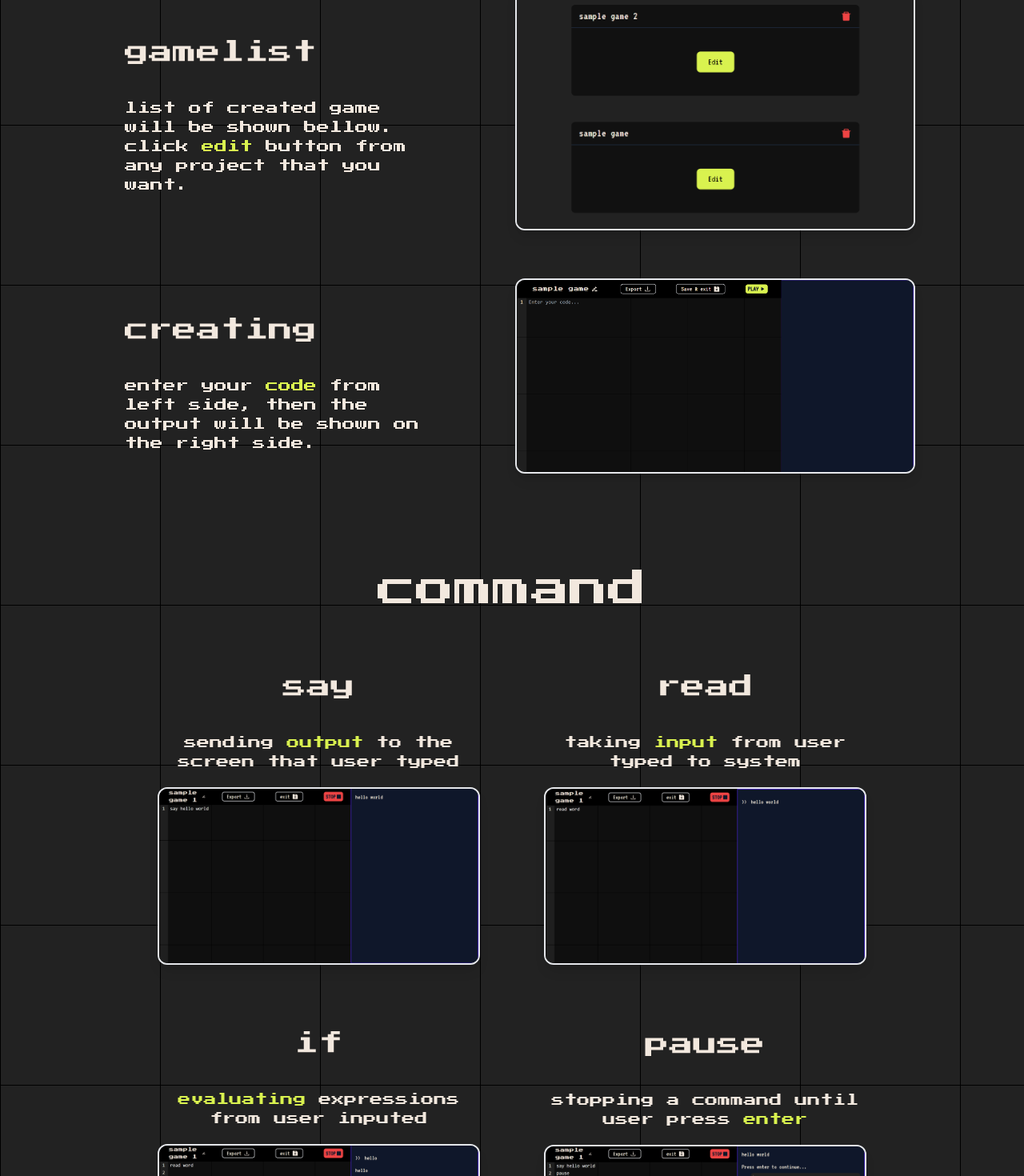
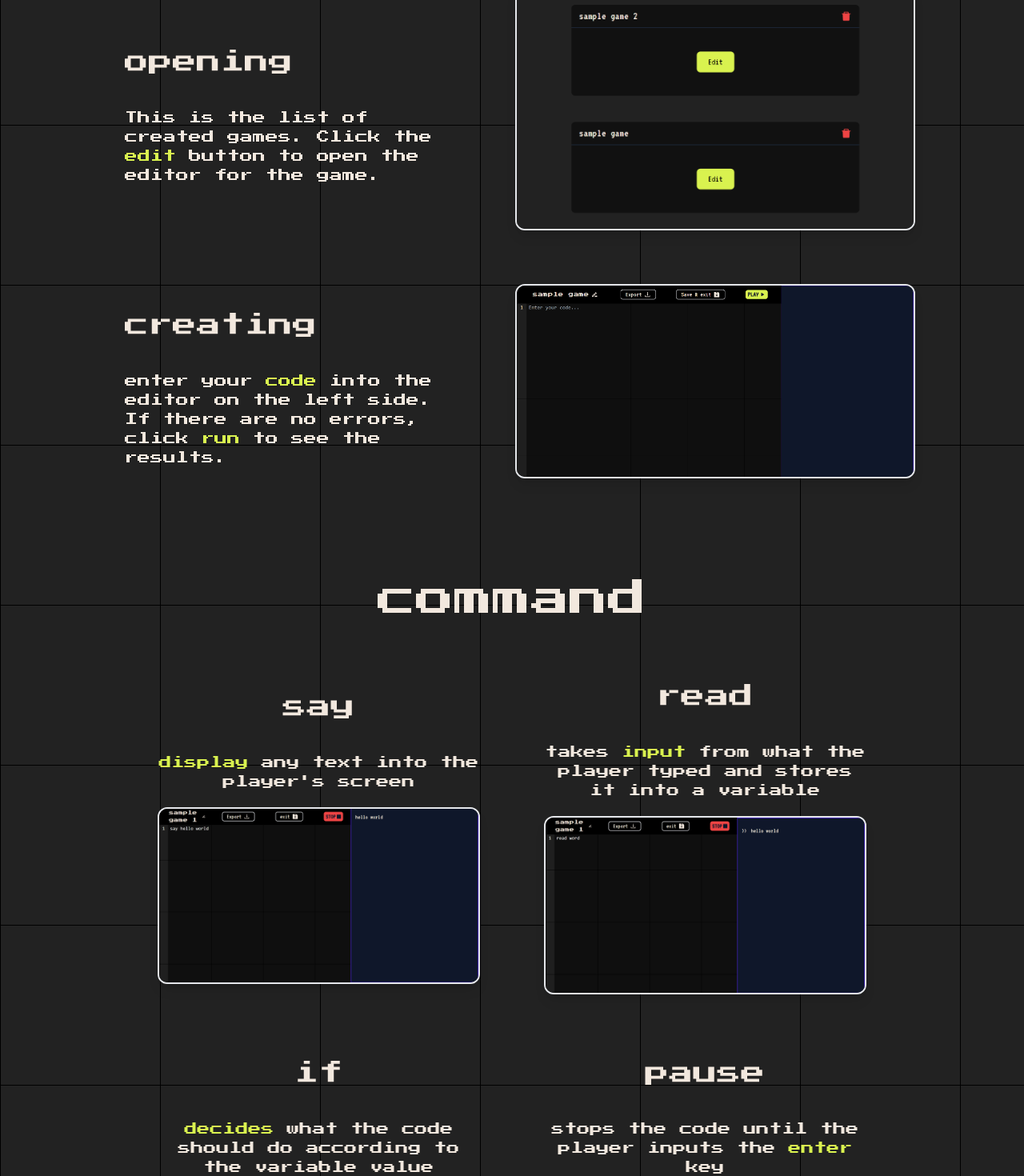
Before and after one commit to pewpewnor/ScriptQuest, a Next.js app: page /howtouse in a window 1280 px wide. Shown: the part 740-2210 px from the top of the page at 80% size. Built offline with nearby package versions, Linux system fonts and the light colour scheme.

Commit message:
feat: improve description and title

```diff
--- a/src/app/howtouse/page.tsx
+++ b/src/app/howtouse/page.tsx
@@ -22,11 +22,12 @@ const HowToUse: FC<HowToUseProps> = (props: HowToUseProps) => {
 								<div className="p-5 text-center md:mr-20 md:text-left">
 									<h2 className="my-10 text-3xl">starting</h2>
 									<p className="">
-										fill the game title then click{" "}
+										fill in the game title, then click{" "}
 										<span className="text-lime">
 											create
 										</span>
-										. the game will shown in the box bellow.
+										. The new game should appear in the
+										section below it.
 									</p>
 								</div>
 								<Image
@@ -39,12 +40,12 @@ const HowToUse: FC<HowToUseProps> = (props: HowToUseProps) => {
 							</div>
 							<div className="flex flex-col items-center justify-center font-press text-clay md:flex-row">
 								<div className="p-5 text-center md:mr-20 md:text-left">
-									<h2 className="my-10 text-3xl">gamelist</h2>
+									<h2 className="my-10 text-3xl">opening</h2>
 									<p className="">
-										list of created game will be shown
-										bellow. click{" "}
+										This is the list of created games. Click
+										the{" "}
 										<span className="text-lime">edit</span>{" "}
-										button from any project that you want.
+										button to open the editor for the game.
 									</p>
 								</div>
 								<Image
@@ -61,8 +62,10 @@ const HowToUse: FC<HowToUseProps> = (props: HowToUseProps) => {
 									<p className="">
 										enter your{" "}
 										<span className="text-lime">code</span>{" "}
-										from left side, then the output will be
-										shown on the right side.
+										into the editor on the left side. If
+										there are no errors, click{" "}
+										<span className="text-lime">run</span>{" "}
+										to see the results.
 									</p>
 								</div>
 								<Image
@@ -79,17 +82,17 @@ const HowToUse: FC<HowToUseProps> = (props: HowToUseProps) => {
 									command
 								</h1>
 								{/* subcontainer 1 */}
-								<div className="flex flex-col gap-20 font-press text-clay lg:flex-row items-center justify-center">
+								<div className="flex flex-col items-center justify-center gap-20 font-press text-clay lg:flex-row">
 									<div className="md:items-left md:justify-left flex flex-col items-center justify-center lg:w-2/5">
 										<h2 className="mb-10 text-center text-3xl md:text-left">
 											say
 										</h2>
 										<p className="text-center">
-											sending{" "}
 											<span className="text-lime">
-												output
+												display
 											</span>{" "}
-											to the screen that user typed
+											any text into the player&apos;s
+											screen
 										</p>
 										<Image
 											src="/samplesay.png"
@@ -104,11 +107,12 @@ const HowToUse: FC<HowToUseProps> = (props: HowToUseProps) => {
 											read
 										</h2>
 										<p className="text-center">
-											taking{" "}
+											takes{" "}
 											<span className="text-lime">
 												input
 											</span>{" "}
-											from user typed to system
+											from what the player typed and
+											stores it into a variable
 										</p>
 										<Image
 											src="/sampleread.png"
@@ -120,16 +124,17 @@ const HowToUse: FC<HowToUseProps> = (props: HowToUseProps) => {
 									</div>
 								</div>
 								{/* subcontainer 2 */}
-								<div className="flex flex-col gap-20 font-press text-clay lg:flex-row items-center justify-center mt-20">
+								<div className="mt-20 flex flex-col items-center justify-center gap-20 font-press text-clay lg:flex-row">
 									<div className="md:items-left md:justify-left flex flex-col items-center justify-center lg:w-2/5">
 										<h2 className="mb-10 text-center text-3xl md:text-left">
 											if
 										</h2>
 										<p className="text-center">
 											<span className="text-lime">
-												evaluating
+												decides
 											</span>{" "}
-											expressions from user inputed
+											what the code should do according to
+											the variable value
 										</p>
 										<Image
 											src="/sampleif.png"
@@ -144,10 +149,12 @@ const HowToUse: FC<HowToUseProps> = (props: HowToUseProps) => {
 											pause
 										</h2>
 										<p className="text-center">
-											stopping a command until user press{" "}
+											stops the code until the player
+											inputs the{" "}
 											<span className="text-lime">
 												enter
-											</span>
+											</span>{" "}
+											key
 										</p>
 										<Image
 											src="/samplepause.png"
```
